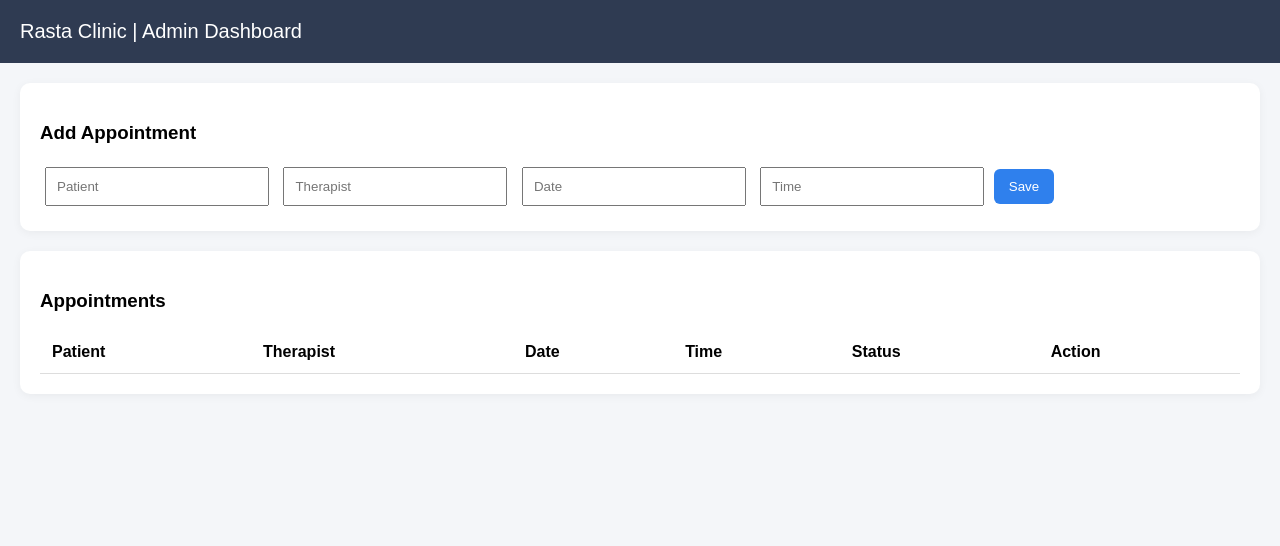
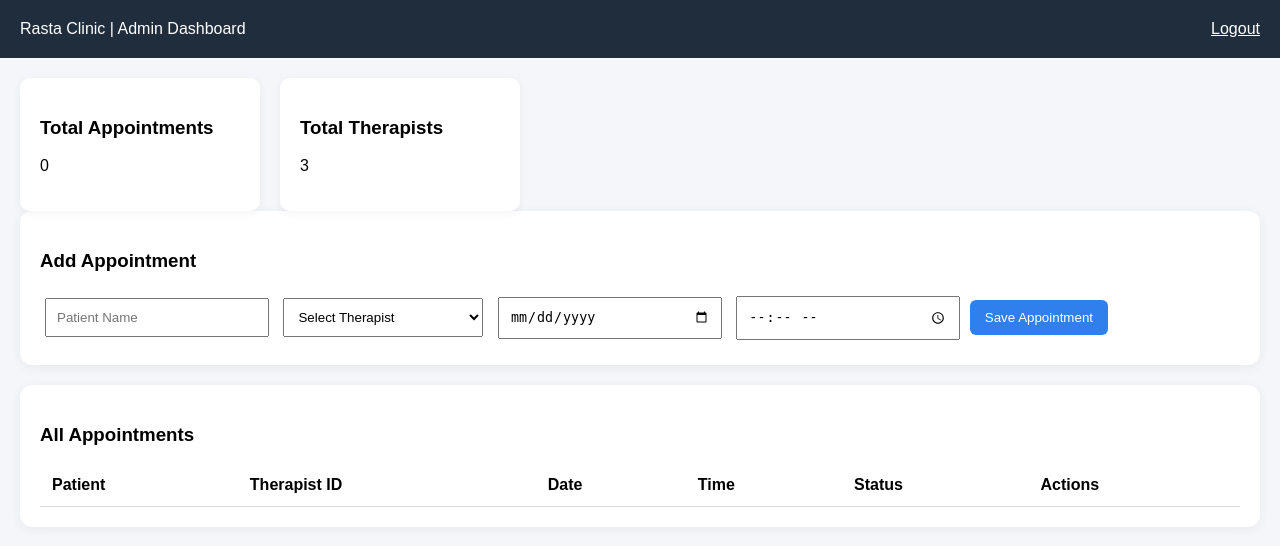
Before and after one commit to rasta-clinic/clinic-system, a Flask app: page /admin in a window 1280 px wide. Shown: the top 546 px of the page. Run offline with Flask 3, Linux system fonts and the light colour scheme; the visitor is signed in with stand-in values (Sample User, id 1); data comes from the database, SQL or seed files in the repository; data that the repository does not hold is empty.

Commit message:
Update admin_dashboard.html

```diff
--- a/templates/admin_dashboard.html
+++ b/templates/admin_dashboard.html
@@ -2,21 +2,22 @@
 <html lang="en">
 <head>
 <meta charset="UTF-8">
-<title>Rasta Clinic Panel</title>
+<meta name="viewport" content="width=device-width, initial-scale=1.0">
+<title>Admin Panel</title>
 
 <style>
 body {
     font-family: Arial;
     background: #f4f6f9;
     margin: 0;
-    padding: 0;
 }
 
 .header {
-    background: #2f3b52;
+    background: #1f2d3d;
     color: white;
     padding: 20px;
-    font-size: 20px;
+    display: flex;
+    justify-content: space-between;
 }
 
 .container {
@@ -26,12 +27,12 @@ body {
 .card {
     background: white;
     padding: 20px;
-    border-radius: 10px;
+    border-radius: 12px;
     margin-bottom: 20px;
-    box-shadow: 0 2px 10px rgba(0,0,0,0.05);
+    box-shadow: 0 2px 12px rgba(0,0,0,0.06);
 }
 
-input {
+input, select {
     padding: 10px;
     margin: 5px;
     width: 200px;
@@ -43,13 +44,11 @@ button {
     color: white;
     border: none;
     border-radius: 6px;
-    cursor: pointer;
 }
 
 table {
     width: 100%;
     border-collapse: collapse;
-    margin-top: 10px;
 }
 
 th, td {
@@ -58,16 +57,23 @@ th, td {
     text-align: left;
 }
 
-.status {
-    padding: 5px 10px;
-    border-radius: 6px;
-    background: #eee;
-    font-size: 12px;
-}
-
 .delete {
     color: red;
     text-decoration: none;
+}
+
+.stats {
+    display: flex;
+    gap: 20px;
+    flex-wrap: wrap;
+}
+
+.stat-box {
+    background: white;
+    padding: 20px;
+    border-radius: 10px;
+    min-width: 200px;
+    box-shadow: 0 2px 10px rgba(0,0,0,0.05);
 }
 </style>
 </head>
@@ -75,52 +81,73 @@ th, td {
 <body>
 
 <div class="header">
-Rasta Clinic | Admin Dashboard
+    <div>Rasta Clinic | Admin Dashboard</div>
+    <div><a href="/logout" style="color:white;">Logout</a></div>
 </div>
 
 <div class="container">
+
+<div class="stats">
+    <div class="stat-box">
+        <h3>Total Appointments</h3>
+        <p>{{ appointments|length }}</p>
+    </div>
+
+    <div class="stat-box">
+        <h3>Total Therapists</h3>
+        <p>{{ therapists|length }}</p>
+    </div>
+</div>
 
 <div class="card">
 <h3>Add Appointment</h3>
 
 <form action="/add_appointment" method="POST">
-    <input name="patient_name" placeholder="Patient">
-    <input name="therapist_name" placeholder="Therapist">
-    <input name="date" placeholder="Date">
-    <input name="time" placeholder="Time">
-    <button type="submit">Save</button>
+    <input type="text" name="patient_name" placeholder="Patient Name" required>
+
+    <select name="therapist_id" required>
+        <option value="">Select Therapist</option>
+        {% for t in therapists %}
+            <option value="{{ t.id }}">{{ t.username }}</option>
+        {% endfor %}
+    </select>
+
+    <input type="date" name="date" required>
+    <input type="time" name="time" required>
+
+    <button type="submit">Save Appointment</button>
 </form>
 </div>
 
 <div class="card">
-<h3>Appointments</h3>
+<h3>All Appointments</h3>
 
 <table>
 <tr>
     <th>Patient</th>
-    <th>Therapist</th>
+    <th>Therapist ID</th>
     <th>Date</th>
     <th>Time</th>
     <th>Status</th>
-    <th>Action</th>
+    <th>Actions</th>
 </tr>
 
 {% for a in appointments %}
 <tr>
     <td>{{ a.patient_name }}</td>
-    <td>{{ a.therapist_name }}</td>
+    <td>{{ a.therapist_id }}</td>
     <td>{{ a.date }}</td>
     <td>{{ a.time }}</td>
-    <td><span class="status">{{ a.status }}</span></td>
+    <td>{{ a.status }}</td>
     <td>
-<a href="/update_status/{{ a.id }}/done">Done</a> |
-<a href="/update_status/{{ a.id }}/canceled">Cancel</a> |
-<a class="delete" href="/delete_appointment/{{ a.id }}">Delete</a>
+        <a href="/update_status/{{ a.id }}/done">Done</a> |
+        <a href="/update_status/{{ a.id }}/canceled">Cancel</a> |
+        <a class="delete" href="/delete_appointment/{{ a.id }}">Delete</a>
     </td>
 </tr>
 {% endfor %}
+
 </table>
-
 </div>
 
 </div>
```
